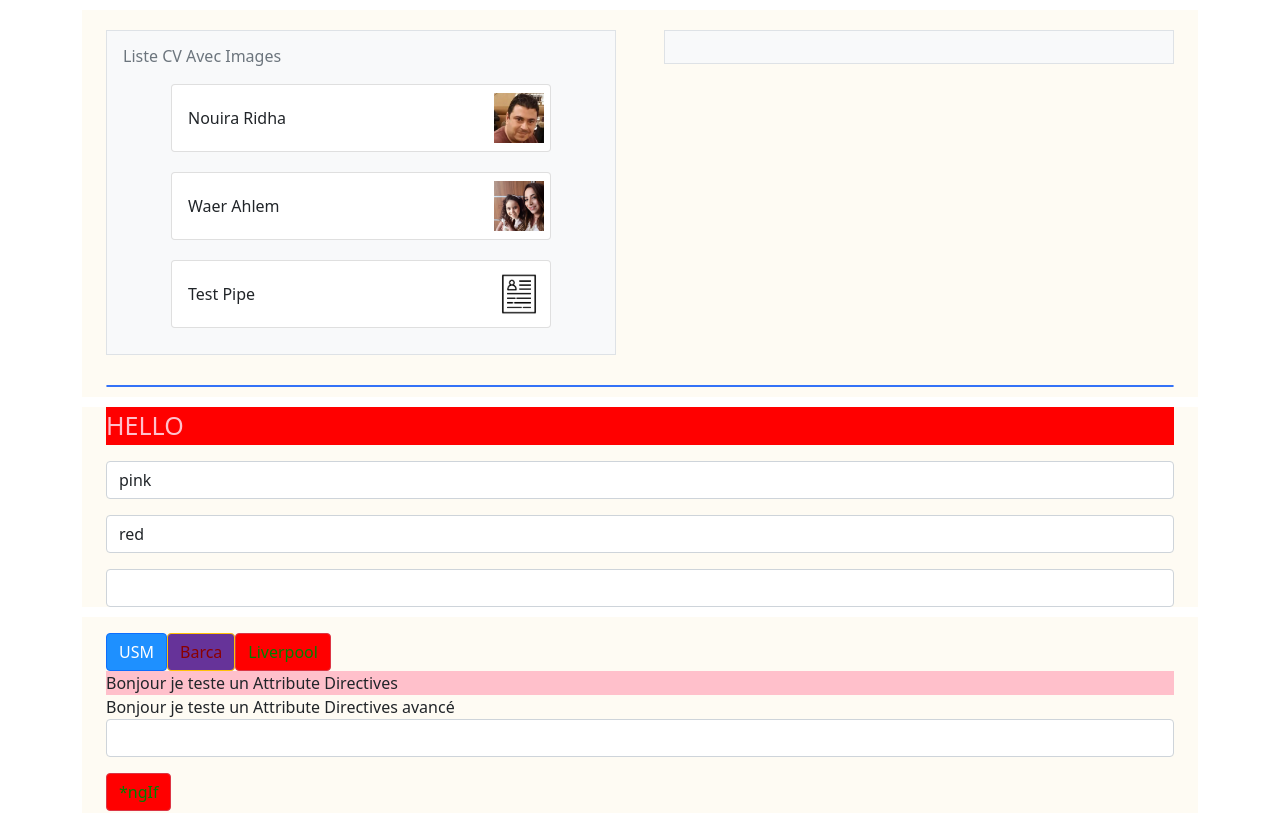
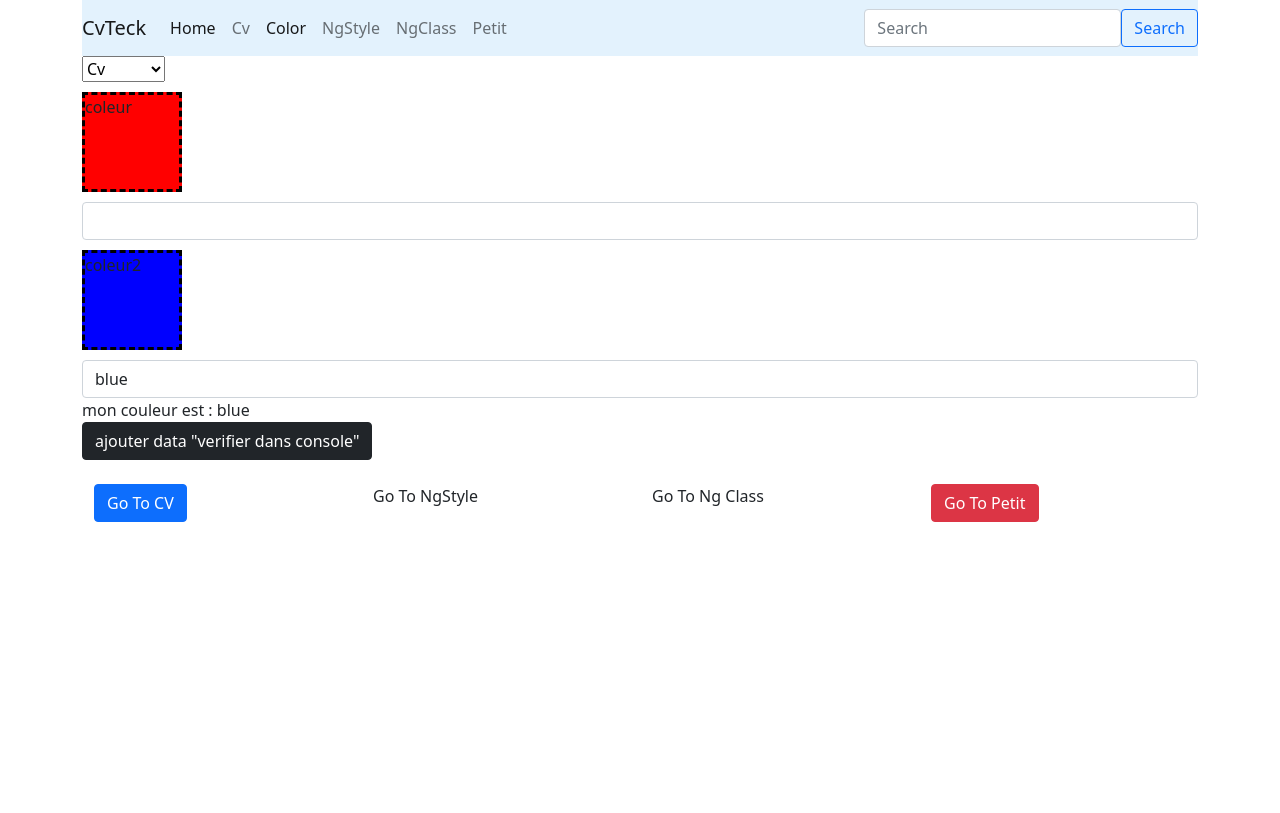
Before and after one commit to nouira-ridha/CV, an Angular app: page /color in a window 1280 px wide. Before the commit this address led to /. Shown: the top 813 px of the page. Built offline with nearby package versions, Linux system fonts and the light colour scheme.

Commit message:
quelque routes

```diff
--- a/src/app/app.component.html
+++ b/src/app/app.component.html
@@ -1,6 +1,10 @@
 
-<app-cv></app-cv>
+<app-header></app-header>
 
+<app-router-simulator></app-router-simulator>
+<router-outlet></router-outlet>
+
+<!--<app-cv></app-cv>
 
 <div class="alert alert-danger" role="alert">
   l'alerte fonctionne bien !!
@@ -11,4 +15,4 @@
 </div>
 <br>
 <button type="button" class="btn btn-success" (click)="changeStatus()">Allumer/eteindre</button>
-<app-color></app-color>
+<app-color></app-color>-->
--- /dev/null
+++ b/src/app/app.routing.ts
@@ -0,0 +1,20 @@
+import {RouterModule, Routes} from '@angular/router';
+import {CvComponent} from './cvTeck/cv/cv.component';
+import {ColorComponent} from './color/color.component';
+import {ClassComponent} from './derective/class/class.component';
+import {StyleComponent} from './derective/style/style.component';
+import {PetitComponent} from './petit/petit.component';
+
+
+const APP_ROUTING: Routes = [
+  {path: 'cv', redirectTo: '/', pathMatch: 'full'},
+  {path: '', component: CvComponent},
+  {path: 'color', component: ColorComponent},
+  {path: 'class', component: ClassComponent},
+  {path: 'style', component: StyleComponent},
+  {path: 'petit', component: PetitComponent},
+  //{path: '**', component: ErrorComponent}
+
+];
+
+export const ROUTING = RouterModule.forRoot(APP_ROUTING);
--- a/src/app/color/color.component.html
+++ b/src/app/color/color.component.html
@@ -1,4 +1,4 @@
-<app-petit  [petitProperty]="color" (envoyerDemandeAMonPere)="processReq($event)"></app-petit>
+<!--<app-petit  [petitProperty]="color" (envoyerDemandeAMonPere)="processReq($event)"></app-petit>-->
 
 <div id="carre" [style.backgroundColor]="color">coleur</div>
 <input #inputColor (change)="changeColor(inputColor)" type="text" class="form-control"
@@ -7,7 +7,25 @@
  <div id="carre" [style.backgroundColor]="color2">coleur2</div>
  <input [(ngModel)]="color2" type="text" class="form-control"
  aria-label="Large" aria-describedby="inputGroup-sizing-sm">
-
  mon couleur est : {{ color2 }}
-
-<button type="button" class="btn btn-dark" (click)="loggerMesData()">ajouter data</button>
+<br>
+<div>
+  <button type="button" class="btn btn-dark" (click)="loggerMesData()">ajouter data "verifier dans console"</button>
+</div>
+<br>
+<div class="container">
+  <div class="row">
+    <div class="col-sm">
+      <button type="button" class="btn btn-primary" (click)="goToCv()">Go To CV</button>
+    </div>
+    <div class="col-sm">
+      <a (click)="goToNgStyle()">Go To NgStyle </a>
+    </div>
+    <div class="col-sm">
+      <a (click)="goToNgClass()">Go To Ng Class </a>
+    </div>
+    <div class="col-sm">
+      <button type="button" class="btn btn-danger" (click)="goToPetit()">Go To Petit</button>
+    </div>
+  </div>
+</div>
--- a/src/app/color/color.component.ts
+++ b/src/app/color/color.component.ts
@@ -1,5 +1,6 @@
 import { Component, OnInit } from '@angular/core';
 import {PremierService} from '../premier.service';
+import {Router} from '@angular/router';
 
 @Component({
   selector: 'app-color',
@@ -10,7 +11,8 @@ import {PremierService} from '../premier.service';
 export class ColorComponent implements OnInit {
   color = 'red';
   color2 = 'blue';
-  constructor(private premierService: PremierService) { }
+  constructor(private premierService: PremierService,
+              private router: Router) { }
 
   ngOnInit(): void {
   }
@@ -26,4 +28,20 @@ export class ColorComponent implements OnInit {
   loggerMesData(){
     this.premierService.logger('test si ça marche');
   }
+  goToCv(){
+    const link = ['cv'];
+    this.router.navigate(link);
+  }
+  goToNgClass(){
+    const link = ['class'];
+    this.router.navigate(link);
+  }
+  goToNgStyle(){
+    const link = ['style'];
+    this.router.navigate(link);
+  }
+  goToPetit(){
+    const link = ['petit'];
+    this.router.navigate(link);
+  }
 }
--- a/src/app/cvTeck/cv/cv.component.html
+++ b/src/app/cvTeck/cv/cv.component.html
@@ -15,10 +15,10 @@
       <app-embaucher></app-embaucher>
     </div>
   </div>
-  <div class="row gx-5">
+  <!--<div class="row gx-5">
     <app-style [bgColor]="'red'" [color]="'pink'"></app-style>
   </div>
   <div class="row gx-5">
     <app-class></app-class>
-  </div>
+  </div>-->
 </div>
--- /dev/null
+++ b/src/app/header/header.component.html
@@ -0,0 +1,33 @@
+<nav class="navbar navbar-expand-lg navbar-light " style="background-color: #e3f2fd">
+  <a class="navbar-brand" href="#">CvTeck</a>
+  <button class="navbar-toggler" type="button" data-toggle="collapse" data-target="#navbarText"
+          aria-controls="navbarText" aria-expanded="false" aria-label="Toggle navigation">
+    <span class="navbar-toggler-icon"></span>
+  </button>
+  <div class="collapse navbar-collapse" id="navbarText">
+    <ul class="navbar-nav mr-auto">
+      <li class="nav-item">
+        <a class="nav-link" [routerLink]="['']" routerLinkActive="active">Home <span class="sr-only">(current)</span></a>
+      </li>
+      <li class="nav-item">
+        <a class="nav-link" [routerLink]="['cv']" routerLinkActive="active">Cv</a>
+      </li>
+      <li class="nav-item">
+        <a class="nav-link" [routerLink]="['color']" routerLinkActive="active">Color</a>
+      </li>
+      <li class="nav-item">
+        <a class="nav-link" [routerLink]="['style']" routerLinkActive="active">NgStyle</a>
+      </li>
+      <li class="nav-item">
+        <a class="nav-link" [routerLink]="['class']" routerLinkActive="active">NgClass</a>
+      </li>
+      <li class="nav-item">
+        <a class="nav-link" [routerLink]="['petit']" routerLinkActive="active">Petit</a>
+      </li>
+    </ul>
+  </div>
+  <form class="form-inline">
+    <input class="form-control mr-sm-2" type="search" placeholder="Search" aria-label="Search">
+  </form>
+  <button class="btn btn-outline-primary my-2 my-sm-0" type="submit">Search</button>
+</nav>
--- /dev/null
+++ b/src/app/header/header.component.ts
@@ -0,0 +1,15 @@
+import { Component, OnInit } from '@angular/core';
+
+@Component({
+  selector: 'app-header',
+  templateUrl: './header.component.html',
+  styleUrls: ['./header.component.css']
+})
+export class HeaderComponent implements OnInit {
+
+  constructor() { }
+
+  ngOnInit(): void {
+  }
+
+}
--- /dev/null
+++ b/src/app/router-simulator/router-simulator.component.html
@@ -0,0 +1,7 @@
+<select #selectComposant (click)="goToComponent(selectComposant.value)">
+  <option value="cv">Cv</option>
+  <option value="color">Color</option>
+  <option value="style">NgStyle</option>
+  <option value="class">NgClass</option>
+  <option value="petit">petit</option>
+</select>
--- /dev/null
+++ b/src/app/router-simulator/router-simulator.component.ts
@@ -0,0 +1,20 @@
+import { Component, OnInit } from '@angular/core';
+import {Router} from '@angular/router';
+
+@Component({
+  selector: 'app-router-simulator',
+  templateUrl: './router-simulator.component.html',
+  styleUrls: ['./router-simulator.component.css']
+})
+export class RouterSimulatorComponent implements OnInit {
+
+  constructor(private router: Router) { }
+
+  ngOnInit(): void {
+  }
+  goToComponent(route){
+    const link = [route];
+    this.router.navigate(link);
+  }
+
+}
```
Also changed, not shown: src/app/app.module.ts (+8 -2 lines), src/app/header/header.component.css (added), src/app/router-simulator/router-simulator.component.css (added), 2 other files (tests, documents, lock files or other folders).
